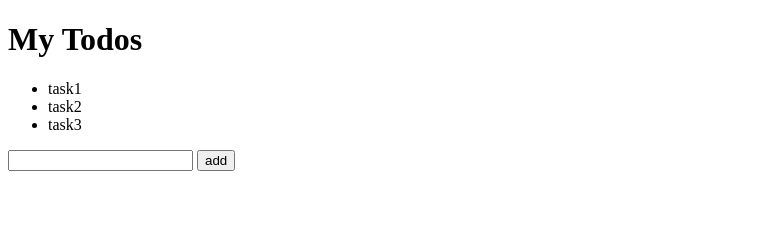
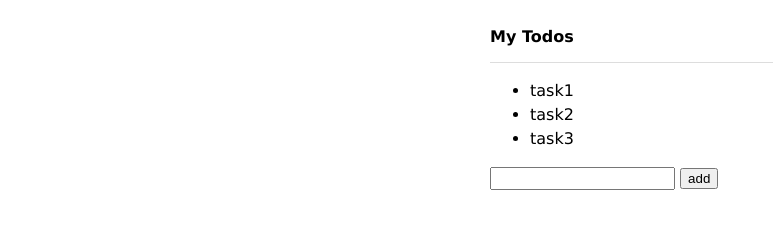
Before and after one commit to NakanishiTetsuhiro/MyVueApp, a plain HTML site: page index.html in a window 1280 px wide. Shown: the whole page, without its empty margins (0-773 px from the left). Drawn offline with nearby package versions, Linux system fonts and the light colour scheme.

Commit message:
Lesson 05

```diff
--- a/css/styles.css
+++ b/css/styles.css
@@ -0,0 +1,23 @@
+body {
+    font-size: 16px;
+    font-family: Verdana, sans-serif;
+}
+
+.container {
+    width: 300px;
+    margin: auto;
+}
+
+#app h1 {
+    font-size: 16px;
+    border-bottom: 1px solid #ddd;
+    padding: 16px 0;
+}
+
+#app li {
+    line-height: 1.5;
+}
+
+#app input[type="text"] {
+    padding: 2px;
+}
--- a/index.html
+++ b/index.html
@@ -7,17 +7,16 @@
 </head>
 <body>
 
-    <div id="app">
+    <div id="app" class="container">
         <h1>My Todos</h1>
         <ul>
-<!--             <li>{{ todos[0] }}</li>
-            <li>{{ todos[1] }}</li>
-            <li>{{ todos[2] }}</li> -->
             <li v-for="todo in todos">{{ todo }}</li>
         </ul>
 
-        <form>
-            <input type="text" name="">
+        <!-- <form v-on:submit="addItem"> -->
+        <!-- v-onはよく使うので@で代用可能だぜ！ -->
+        <form @submit.prevent="addItem">
+            <input type="text" v-model="newItem">
             <input type="submit" value="add">
         </form>
     </div>
--- a/js/main.js
+++ b/js/main.js
@@ -6,11 +6,22 @@
     var vm = new Vue({
         el: '#app',
         data: {
+            newItem: '',
             todos: [
                 'task1',
                 'task2',
                 'task3'
             ]
+        },
+        methods: {
+            // // formでsubmitするのをpreventDefault()で抑制できるぜ！
+            // addItem: function(e) {
+            //     e.preventDefault();
+            //     this.todos.push(this.newItem)
+            // けど、htmlの方で@submit.preventってしたら上のコードと同じ意味になる
+            addItem: function() {
+                this.todos.push(this.newItem)
+            }
         }
     })
 }
```
